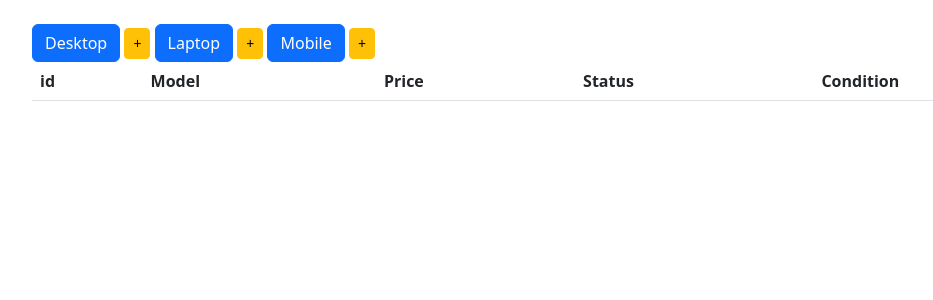
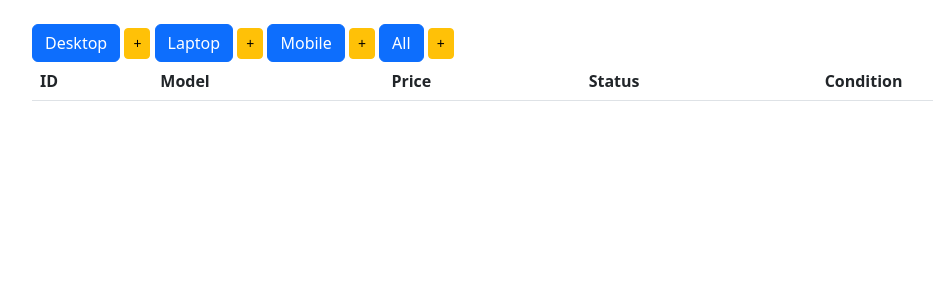
Before and after one commit to Ahljenn/django-inventory-system, a Django app: page / in a window 1280 px wide. Shown: the part 70-370 px from the top of the page, without its empty margins (50-983 px from the left). Run offline with Django 3.2, Linux system fonts and the light colour scheme; lists and menus that the app fills with data are empty; some libraries are stand-ins or nearby versions.

Commit message:
Query set for all items

```diff
--- a/inventory_management/inventory/templates/index.html
+++ b/inventory_management/inventory/templates/index.html
@@ -11,12 +11,15 @@
 
   <a href="{% url 'display_mobiles' %}" class="btn btn-primary btn-md" role="button">Mobile</a>
   <a href="#" class="btn btn-warning btn-sm" role="button"> +</a>
+
+  <a href="{% url 'display_all' %}" class="btn btn-primary btn-md" role="button">All</a>
+  <a href="#" class="btn btn-warning btn-sm" role="button"> +</a>
 </div>
 
 <table class="table table-hover">
   <thead>
     <tr>
-      <th>id</th>
+      <th>ID</th>
       <th>Model</th>
       <th>Price</th>
       <th>Status</th>
--- a/inventory_management/inventory/urls.py
+++ b/inventory_management/inventory/urls.py
@@ -6,4 +6,5 @@ urlpatterns = [
   re_path(r'^display_desktops$', display_desktops, name='display_desktops'),
   re_path(r'^display_laptops$', display_laptops, name='display_laptops'),
   re_path(r'^display_mobiles$', display_mobiles, name='display_mobiles'),
+  re_path(r'^display_all$', display_all, name='display_all'),
 ]
--- a/inventory_management/inventory/views.py
+++ b/inventory_management/inventory/views.py
@@ -1,4 +1,5 @@
 from django.shortcuts import render
+from itertools import chain
 from .models import *
 
 # Create your views here.
@@ -25,3 +26,10 @@ def display_mobiles(request):
     'items' : items,
   }
   return render(request, 'index.html', context)
+
+def display_all(request):
+  items = list(chain(Desktop.objects.all(), Laptop.objects.all(), Mobile.objects.all()))
+  context = {
+    'items' : items,
+  }
+  return render(request, 'index.html', context)
```
